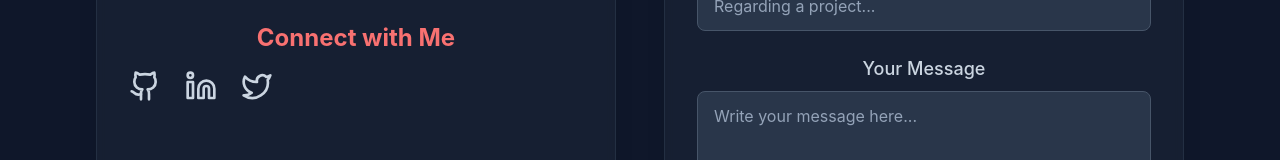
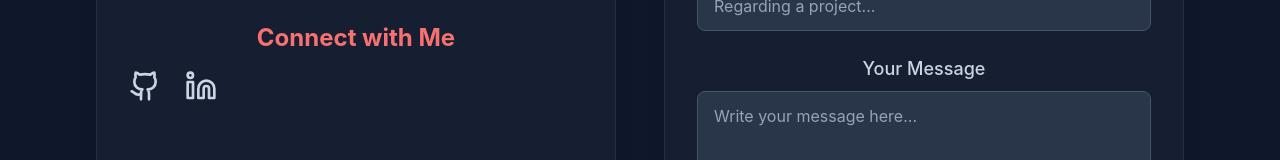
Before and after one commit to KeniKT/kenean-tilahun-portfolio, a React (Vite) app: page / in a window 1280 px wide. Shown: the part 7461-7621 px from the top of the page. Built offline with nearby package versions, Linux system fonts and the light colour scheme.

Commit message:
contact page update

```diff
--- a/src/pages/Contact.jsx
+++ b/src/pages/Contact.jsx
@@ -1,5 +1,5 @@
 import React, { useState } from 'react';
-import { Mail, Phone, MapPin, Send, Github, Linkedin, Twitter } from 'lucide-react';
+import { Mail, Phone, MapPin, Send, Github, Linkedin, MessageCircle  } from 'lucide-react';
 
 const Contact = () => {
   const [formData, setFormData] = useState({
@@ -89,15 +89,7 @@ const Contact = () => {
                 >
                   <Linkedin className="w-7 h-7 sm:w-8 sm:h-8" />
                 </a>
-                <a
-                  href="https://twitter.com/your-twitter"
-                  target="_blank"
-                  rel="noopener noreferrer"
-                  className="text-slate-300 hover:text-red-400 transition-all duration-300 hover:scale-110 transform"
-                  aria-label="Twitter Profile"
-                >
-                  <Twitter className="w-7 h-7 sm:w-8 sm:h-8" />
-                </a>
+
               </div>
             </div>
           </div>
```
